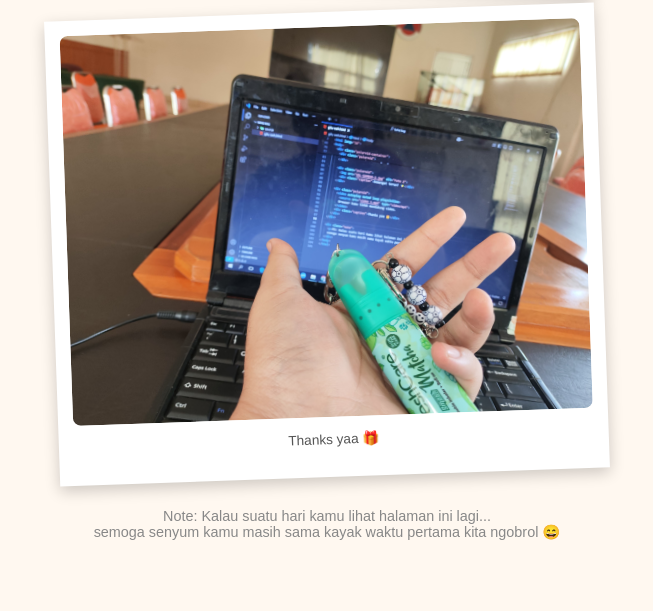
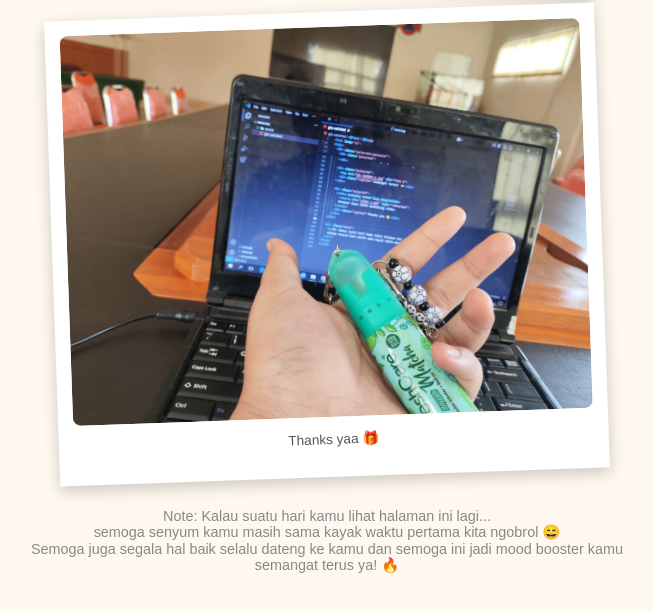
Before and after one commit to Nikofauzan/little-treat, a plain HTML site: page index.html in a window 1280 px wide. Shown: the part 1057-1668 px from the top of the page, without its empty margins (313-966 px from the left). Drawn offline with Linux system fonts and the light colour scheme.

Commit message:
Update note

```diff
--- a/index.html
+++ b/index.html
@@ -114,7 +114,9 @@
 
   <div class="note">
     <p>Note: Kalau suatu hari kamu lihat halaman ini lagi...<br>
-    semoga senyum kamu masih sama kayak waktu pertama kita ngobrol 😄</p>
+    semoga senyum kamu masih sama kayak waktu pertama kita ngobrol 😄<br>
+    Semoga juga segala hal baik selalu dateng ke kamu dan semoga ini jadi mood booster kamu<br>
+    semangat terus ya! 🔥</p>
   </div>
 </body>
 </html>
```
